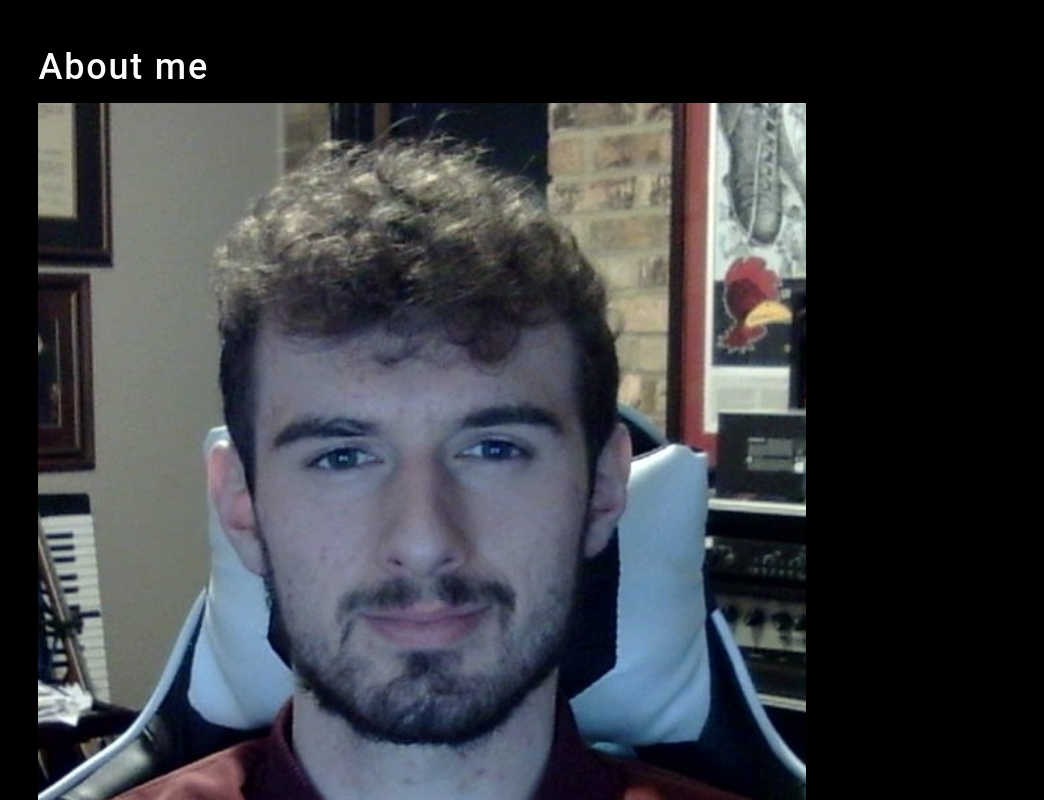
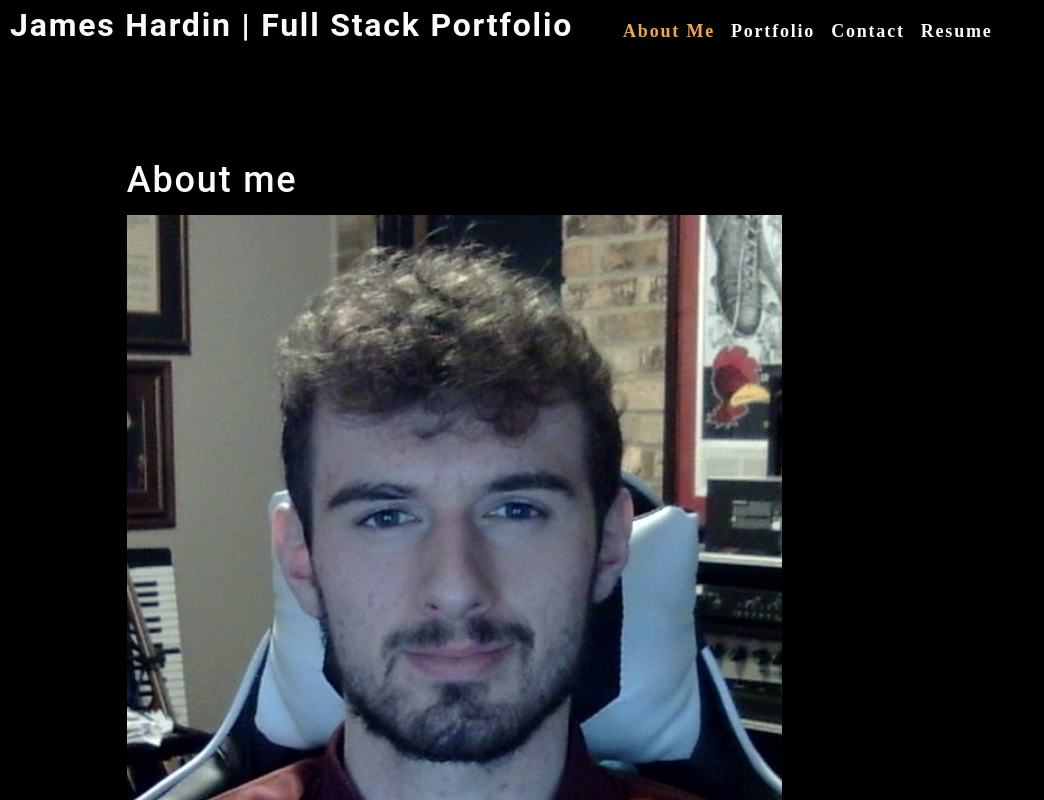
Before and after one commit to JamesHardin02/JamesHardin-Full-Stack-Portfolio, a React (Create React App) app: page / in a window 1280 px wide. Shown: the top 800 px of the page, without its empty margins (0-1044 px from the left). Built offline with nearby package versions, Linux system fonts and the light colour scheme.

Commit message:
added nav bar with highlighting titles

```diff
--- a/src/App.js
+++ b/src/App.js
@@ -1,10 +1,30 @@
+import React, { useState } from 'react';
 import './App.css';
+import Nav from './components/Nav';
 import About from './components/About';
 
 function App() {
+  const [categories] = useState([
+    {
+      name: 'About Me',
+      description: 'Photos of grocery stores, food trucks, and other commercial projects',
+    },
+    { name: 'Portfolio', description: 'Portraits of people in my life' },
+    { name: 'Contact', description: 'Delicious delicacies' },
+    { name: 'Resume', description: 'Fields, farmhouses, waterfalls, and the beauty of nature' },
+  ]);
+
+  const [currentCategory, setCurrentCategory] = useState(categories[0]);
   return (
     <div>
-      <About></About>
+      <Nav
+        categories={categories}
+        setCurrentCategory={setCurrentCategory}
+        currentCategory={currentCategory}
+      ></Nav>
+      <main>
+        <About></About>
+      </main>
     </div>
   );
 }
--- /dev/null
+++ b/src/components/Nav/index.js
@@ -0,0 +1,45 @@
+import React, { useEffect } from 'react';
+import { capitalizeFirstLetter } from '../../utils/helpers';
+
+function Nav(props) {
+  const {
+    categories = [],
+    setCurrentCategory,
+    currentCategory
+  } = props;
+
+  useEffect(() => {
+    document.title = capitalizeFirstLetter(currentCategory.name);
+  }, [currentCategory]);
+
+  return (
+    <header className="flex-row px-1">
+      <h2>
+        <a data-testid="link" href="/">
+          James Hardin | Full Stack Portfolio
+        </a>
+      </h2>
+      <nav>
+        <ul className="flex-row">
+          {categories.map((category) => (
+            <li
+              className={`mx-1 ${
+                currentCategory.name === category.name && `navActive`
+                }`}
+              key={category.name}
+            >
+              <span onClick={() => {
+                  setCurrentCategory(category);
+                }}
+              >
+                {capitalizeFirstLetter(category.name)}
+              </span>
+            </li>
+          ))}
+        </ul>
+      </nav>
+    </header>
+  );
+}
+
+export default Nav;
--- /dev/null
+++ b/src/utils/helpers.js
@@ -0,0 +1,8 @@
+export function capitalizeFirstLetter(string) {
+  return string.charAt(0).toUpperCase() + string.slice(1);
+}
+
+export function validateEmail(email) {
+  var re = /^(([^<>()[\]\\.,;:\s@"]+(\.[^<>()[\]\\.,;:\s@"]+)*)|(".+"))@((\[[0-9]{1,3}\.[0-9]{1,3}\.[0-9]{1,3}\.[0-9]{1,3}\])|(([a-zA-Z\-0-9]+\.)+[a-zA-Z]{2,}))$/;
+  return re.test(String(email).toLowerCase());
+}
```
